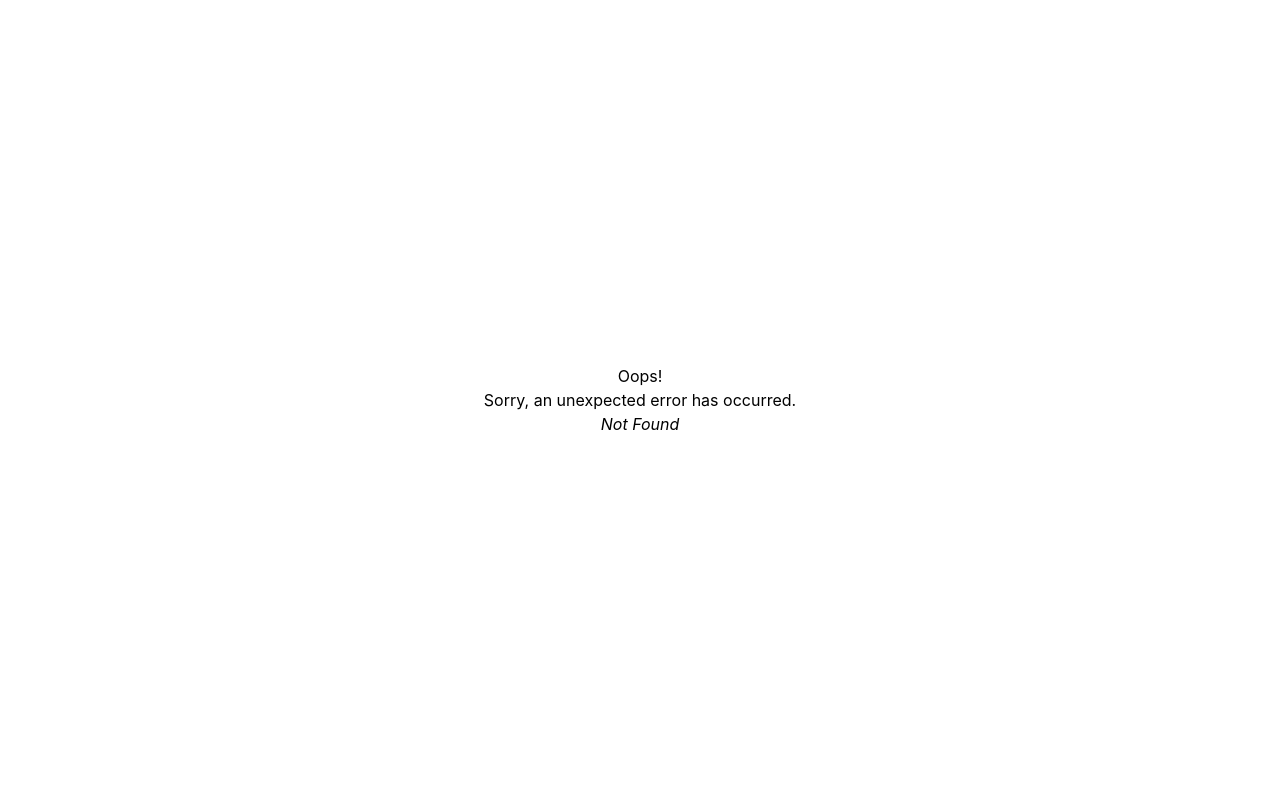
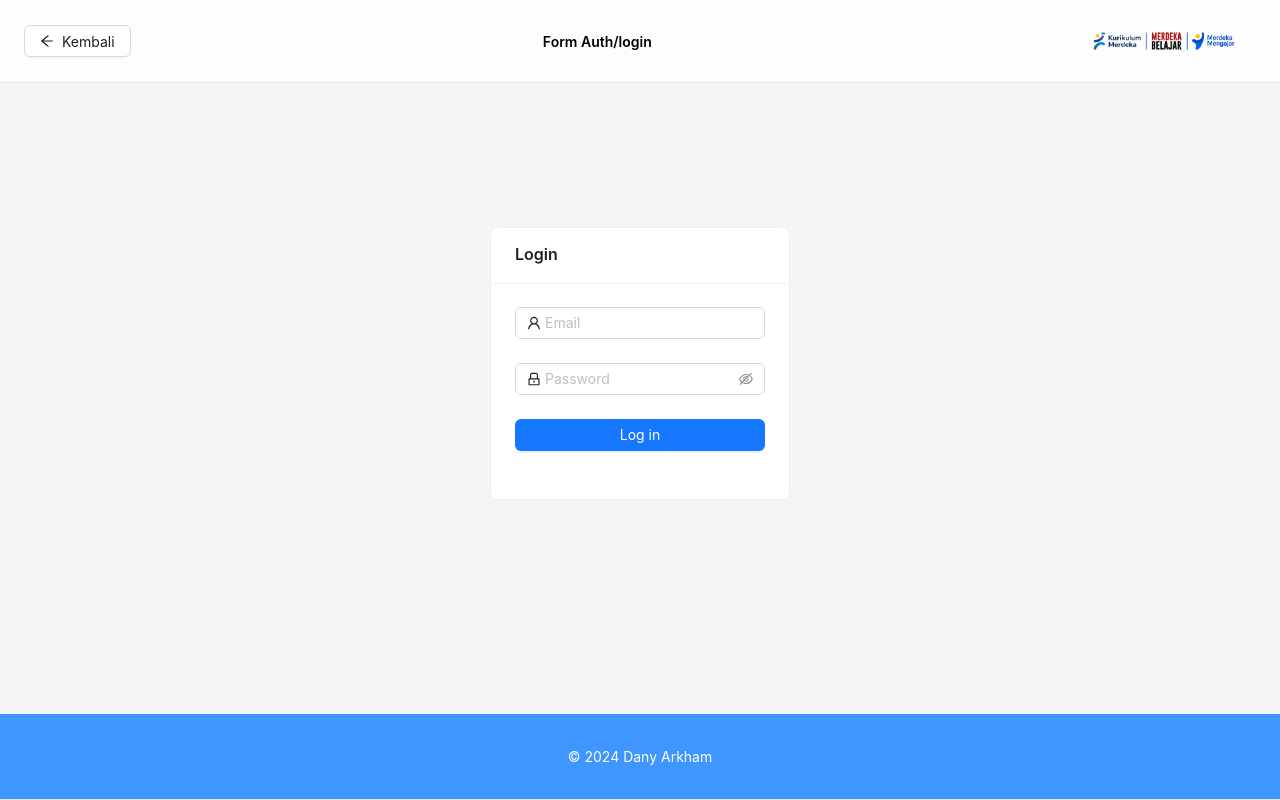
Before and after one commit to hematenergi/aplikasi-p5, a React (Create React App) app: page /auth/login in a window 1280 px wide. Before the commit this address had no page. Built offline with nearby package versions, Linux system fonts and the light colour scheme.

Commit message:
integrate login api

```diff
--- /dev/null
+++ b/src/constant/url.js
@@ -0,0 +1 @@
+export const baseUrl = "https://aplikasi-p5.site/api"
--- /dev/null
+++ b/src/pages/auth/Login.js
@@ -0,0 +1,88 @@
+import React, { useState } from "react"
+import { Form, Input, Button, Card, message } from "antd"
+import { UserOutlined, LockOutlined } from "@ant-design/icons"
+import { useNavigate } from "react-router-dom"
+import { baseUrl } from "../../constant/url"
+
+const LoginPage = () => {
+  const [loading, setLoading] = useState(false)
+  const navigate = useNavigate()
+
+  const onFinish = async (values) => {
+    console.log(JSON.stringify(values), "values")
+
+    setLoading(true)
+    try {
+      // Replace this with your actual login API call
+      const response = await fetch(`${baseUrl}/login`, {
+        method: "POST",
+        headers: {
+          "Content-Type": "application/json",
+        },
+        body: JSON.stringify(values),
+      })
+
+      if (response.ok) {
+        const data = await response.json()
+        localStorage.setItem("token", data.token)
+        message.success("Login successful")
+        navigate("/") // Redirect to home page
+      } else {
+        throw new Error("Login failed")
+      }
+    } catch (error) {
+      message.error("Login failed. Please try again.")
+    } finally {
+      setLoading(false)
+    }
+  }
+
+  return (
+    <div
+      style={{
+        display: "flex",
+        justifyContent: "center",
+        alignItems: "center",
+        height: "70vh",
+      }}
+    >
+      <Card title="Login" style={{ width: 300 }}>
+        <Form
+          name="normal_login"
+          initialValues={{ remember: true }}
+          onFinish={onFinish}
+        >
+          <Form.Item
+            name="email"
+            rules={[{ required: true, message: "Please input your Email!" }]}
+          >
+            <Input prefix={<UserOutlined />} placeholder="Email" />
+          </Form.Item>
+          <Form.Item
+            name="password"
+            rules={[{ required: true, message: "Please input your Password!" }]}
+          >
+            <Input.Password
+              prefix={<LockOutlined />}
+              type="password"
+              placeholder="Password"
+            />
+          </Form.Item>
+
+          <Form.Item>
+            <Button
+              type="primary"
+              htmlType="submit"
+              loading={loading}
+              style={{ width: "100%" }}
+            >
+              Log in
+            </Button>
+          </Form.Item>
+        </Form>
+      </Card>
+    </div>
+  )
+}
+
+export default LoginPage
--- a/src/routes/router.js
+++ b/src/routes/router.js
@@ -1,11 +1,26 @@
 import React from "react"
-import { createBrowserRouter, RouterProvider } from "react-router-dom"
+import { createBrowserRouter, Navigate, RouterProvider } from "react-router-dom"
 import App from "../App"
 import AsesmenKelompokPage from "../pages/asesmen/AsesmenKelompokPage"
 import AsesmenSiswaPage from "../pages/asesmen/AsesmenSiswaPage"
 import { ErrorPage } from "../pages/error/ErrorPage"
 import { Home } from "../pages/Home/Home"
 import SiswaPage from "../pages/siswa/SiswaPage"
+import LoginPage from "../pages/auth/Login"
+
+// Assuming you have a function to check if the user is authenticated
+const isAuthenticated = () => {
+  const token = localStorage.getItem("token") // or however you store your token
+  return !!token // returns true if token exists, false otherwise
+}
+
+// Protected route component
+const ProtectedRoute = ({ children }) => {
+  if (!isAuthenticated()) {
+    return <Navigate to="/auth/login" replace />
+  }
+  return children
+}
 
 export const router = createBrowserRouter([
   {
@@ -15,19 +30,50 @@ export const router = createBrowserRouter([
     children: [
       {
         path: "/",
-        element: <Home />,
+        element: (
+          <ProtectedRoute>
+            <Home />
+          </ProtectedRoute>
+        ),
       },
       {
         path: "siswa",
-        element: <SiswaPage />,
+        element: (
+          <ProtectedRoute>
+            <SiswaPage />
+          </ProtectedRoute>
+        ),
       },
       {
         path: "asesmen-siswa",
-        element: <AsesmenSiswaPage />,
+        element: (
+          <ProtectedRoute>
+            <AsesmenSiswaPage />
+          </ProtectedRoute>
+        ),
       },
       {
         path: "asesmen-kelompok",
-        element: <AsesmenKelompokPage />,
+        element: (
+          <ProtectedRoute>
+            <AsesmenKelompokPage />
+          </ProtectedRoute>
+        ),
+      },
+    ],
+  },
+  {
+    path: "auth",
+    element: <App />,
+    errorElement: <ErrorPage />,
+    children: [
+      {
+        path: "login",
+        element: <LoginPage />,
+      },
+      {
+        path: "register",
+        element: <SiswaPage />,
       },
     ],
   },
```
Also changed, not shown: src/pages/auth/Register.js (added).
